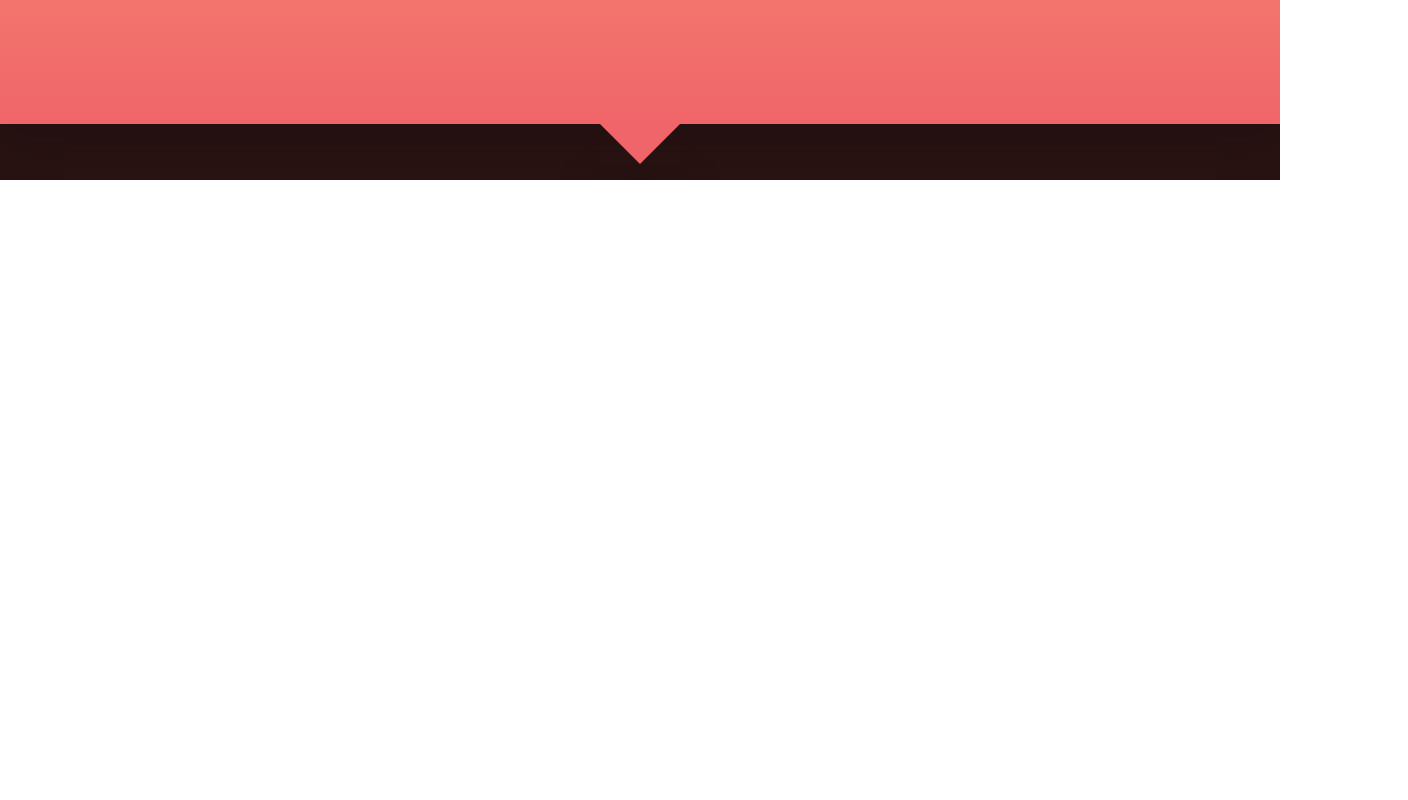
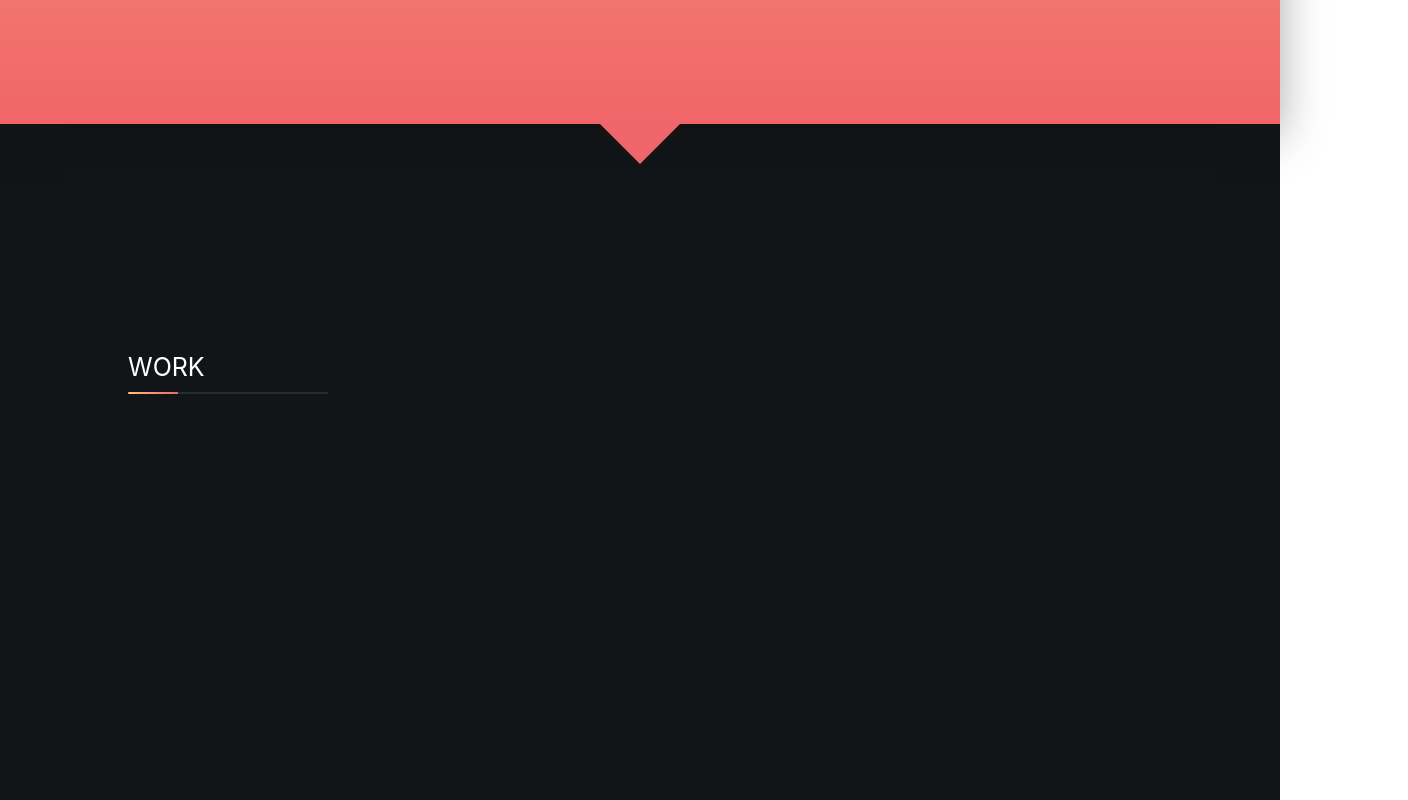
Before and after one commit to StrawbErika/Portfolio, a React (Create React App) app: page / in a window 1280 px wide. Shown: the part 620-1420 px from the top of the page, 1408 px wide, since content can reach past the window. Before the commit the page ends 800 px from the top, so only its background shows below. Built offline with nearby package versions, Linux system fonts and the light colour scheme.

Commit message:
made a progress bar component

```diff
--- a/src/App.js
+++ b/src/App.js
@@ -1,12 +1,14 @@
 import React from "react";
 import styles from "./App.module.scss";
 import { WelcomePage } from "./Pages/WelcomePage";
+import { WorkPage } from "./Pages/WorkPage";
 
 function App() {
   return (
     <div className={styles.app}>
       <WelcomePage />
       <div className={styles.arrowDown}></div>
+      <WorkPage />
     </div>
   );
 }
--- a/src/App.module.scss
+++ b/src/App.module.scss
@@ -1,9 +1,9 @@
 .app {
-  text-align: center;
   // background-color: #fff2f3;
   // background-color: #282c34;
-  background-color: #291212;
-
+  // background-color: #342a28;
+  // background-color: #211a1a;
+  background-color: #111517;
   min-height: 100vh;
 }
 .arrowDown {
@@ -16,15 +16,5 @@
 
   border-top: 40px solid#f06569;
   left: calc(50vw - 40px);
-  box-shadow: 0px 60px 42px 0px rgba(20, 14, 15, 0.35);
+  // box-shadow: 0px 60px 42px 0px rgba(20, 14, 15, 0.35);
 }
-// .appHeader {
-//   background-color: #282c34;
-//   min-height: 100vh;
-//   display: flex;
-//   flex-direction: column;
-//   align-items: center;
-//   justify-content: center;
-//   font-size: calc(10px + 2vmin);
-//   color: white;
-// } */
--- /dev/null
+++ b/src/Components/ProgressBar/index.js
@@ -0,0 +1,12 @@
+import React from "react";
+import styles from "./style.module.scss";
+
+export function ProgressBar({ length }) {
+  return (
+    <div className={styles.progressBar}>
+      <div className={styles.bar}>
+        <div className={styles.progress} style={{ width: length }}></div>
+      </div>
+    </div>
+  );
+}
--- /dev/null
+++ b/src/Components/ProgressBar/style.module.scss
@@ -0,0 +1,21 @@
+.progressBar {
+  margin-top: -15px;
+  .bar {
+    width: 200px;
+    background-color: #252c2e;
+    height: 2px;
+    border-radius: 10px;
+    .progress {
+      background: linear-gradient(
+        to right,
+        rgba(255, 193, 127, 1) 0%,
+        rgba(240, 101, 105, 1) 100%
+      );
+      border-radius: 10px 0px 0px 10px;
+
+      height: 2px;
+
+      z-index: 1000;
+    }
+  }
+}
--- a/src/Pages/WelcomePage/index.js
+++ b/src/Pages/WelcomePage/index.js
@@ -1,5 +1,5 @@
 import React from "react";
-import styles from "./Style.module.scss";
+import styles from "./style.module.scss";
 import { yieldExpression } from "@babel/types";
 
 export function WelcomePage() {
@@ -18,7 +18,7 @@ export function WelcomePage() {
           <hr></hr>
           <p> ARTIST && DEVELOPER </p>
         </div>
-        <div className={styles.darkerHalf}></div>
+        {/* <div className={styles.darkerHalf}></div> */}
       </div>
       <div className={styles.arrowDown}></div>
     </div>
--- a/src/Pages/WelcomePage/Style.module.scss
+++ b/src/Pages/WelcomePage/style.module.scss
@@ -11,11 +11,9 @@
     rgba(240, 101, 105, 1) 100%
   );
 
-  // background-color: #ff7d81;
   min-height: 93vh;
   min-width: 100vh;
   color: white;
-  // margin-top: -16px;
   display: flex;
   justify-content: center;
   align-items: center;
@@ -57,12 +55,12 @@
   position: absolute;
   right: 0;
   min-height: 70px;
-  color: white;
+  color: #fff2f3;
   display: flex;
   align-items: center;
-  margin-right: 20px;
+  margin-right: 30px;
   p {
     font-size: 20px;
-    margin-left: 20px;
+    margin-left: 30px;
   }
 }
--- /dev/null
+++ b/src/Pages/WorkPage/Sining/index.js
@@ -0,0 +1,13 @@
+import React from "react";
+import styles from "./style.module.scss";
+import { ProgressBar } from "./../../../Components/ProgressBar";
+export function Sining() {
+  return (
+    <div>
+      <div className={styles.workCount}>
+        <p> WORK </p>
+        <ProgressBar length={"25%"} />
+      </div>
+    </div>
+  );
+}
--- /dev/null
+++ b/src/Pages/WorkPage/Sining/style.module.scss
@@ -0,0 +1,7 @@
+.workCount {
+  margin-top: 100px;
+  color: white;
+  width: 100vw;
+  font-size: 25px;
+  margin-left: 10%;
+}
--- /dev/null
+++ b/src/Pages/WorkPage/index.js
@@ -0,0 +1,11 @@
+import React from "react";
+import styles from "./style.module.scss";
+import { Sining } from "./Sining";
+
+export function WorkPage() {
+  return (
+    <div className={styles.work}>
+      <Sining />
+    </div>
+  );
+}
--- /dev/null
+++ b/src/Pages/WorkPage/style.module.scss
@@ -0,0 +1,4 @@
+.work {
+  height: 95vh;
+  padding-top: 10%;
+}
```
